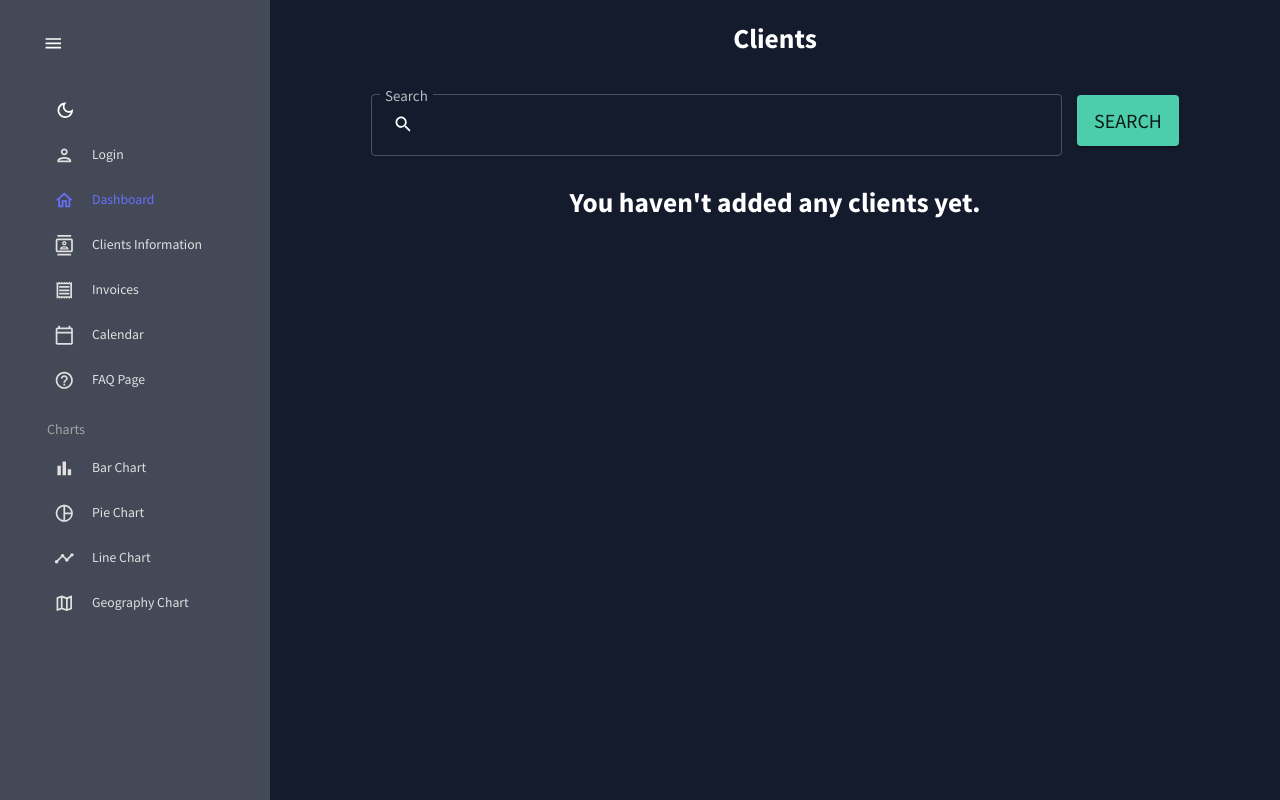
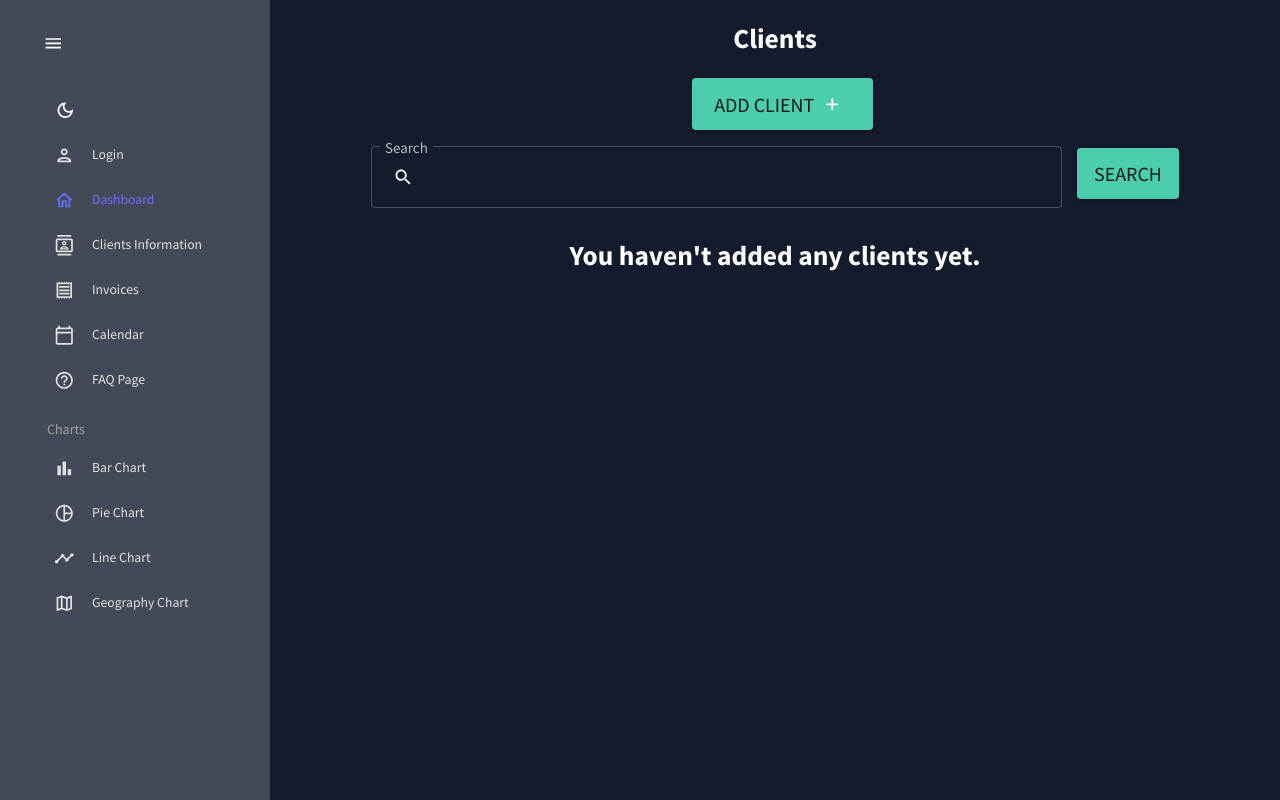
Before and after one commit to BaseBenjamin13/dashboard_client, a React (Create React App) app: page /clients in a window 1280 px wide. Built offline with nearby package versions, Linux system fonts and the light colour scheme.

Commit message:
added Add Client button with functionality to show/hide client form

```diff
--- a/src/components/clients/ClientsSearch.js
+++ b/src/components/clients/ClientsSearch.js
@@ -1,6 +1,6 @@
 import React from 'react';
 
-import { TextField, useTheme, Button, IconButton, InputAdornment} from "@mui/material";
+import { TextField, Button, IconButton, InputAdornment} from "@mui/material";
 import SearchIcon from '@mui/icons-material/Search';
 
 function ClientsSearch() {
--- a/src/pages/ClientsPage.js
+++ b/src/pages/ClientsPage.js
@@ -1,6 +1,8 @@
 import React, { useState, useContext, useEffect } from 'react';
 
 import axios from 'axios';
+import { Button, IconButton, InputAdornment } from "@mui/material";
+import AddIcon from '@mui/icons-material/Add';
 
 import { UserContext } from '../contexts/UserContext';
 import ClientsTable from '../components/clients/ClientsTable';
@@ -10,6 +12,7 @@ function ClientsPage() {
 
     const { user, setUser } = useContext(UserContext);
     const [clients, setClients] = useState();
+    const [showClientForm, setShowClientForm] = useState(false);
 
     useEffect(() => {
         if (user.ID) {
@@ -25,6 +28,16 @@ function ClientsPage() {
         <div>
             <h1>Clients</h1>
 
+            <Button size="large" style={{ fontSize: '20px', marginLeft: '15px' }}
+                variant="contained" color="secondary"
+                onClick={() => setShowClientForm(!showClientForm)}
+            >
+                Add Client
+                <IconButton aria-label="plus icon">
+                    <AddIcon />
+                </IconButton>
+            </Button>
+
             <ClientsSearch />
 
             {clients ?
```
